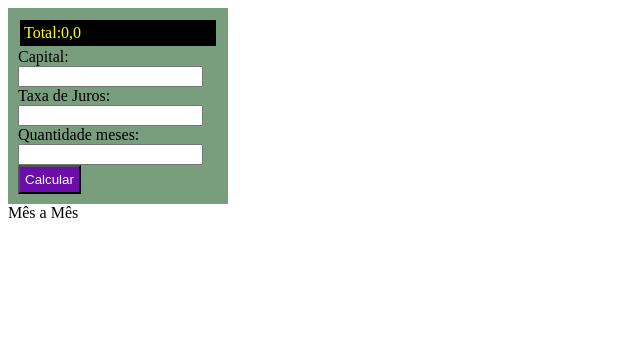
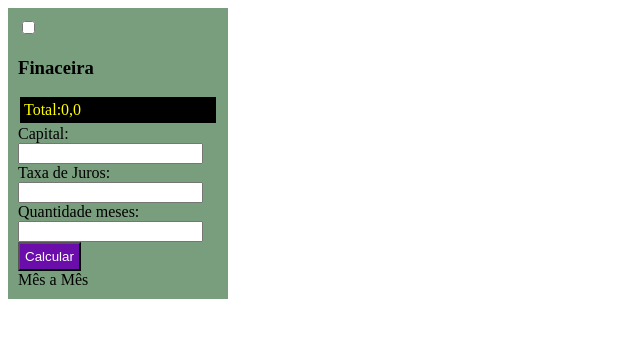
Before and after one commit to joaosi/primeiroi_3t, a plain HTML site: page index.html in a window 1280 px wide. Shown: the whole page, without its empty margins (0-640 px from the left). Drawn offline with Linux system fonts and the light colour scheme.

Commit message:
Update index.html

```diff
--- a/index.html
+++ b/index.html
@@ -13,18 +13,24 @@
 </head>
 <body>
     <div class="calculadora">
-
-        <div class="spResultado">
-            <span id="resultado">Total:0,0</span><br>
-        </div>
+    <input type="checkbox"  id="calcFin">
+        <label for="calcFin"><h3>Finaceira</h3></label>
+        <div class="calcF">
+      <div class="spResultado">
+        <span id="resultado">Total:0,0</span><br>
+      </div>
 
         Capital: <input id="valor" type="text"> <br>
         Taxa de Juros: <input id="juros" type="text"> <br>
         Quantidade meses: <input id="meses" type="text"> <br>
         <button id="btnCalc" onclick="total()">Calcular</button>
+
+        <div class="=spMes"></div>
+        <div>
+          <span id= "mes">Mês a Mês </span>
+        </div>
+      </div>
     </div>
-    <div>
-        <span id="mes">Mês a Mês</span>
-    </div>
+
 </body>
 </html>
```
